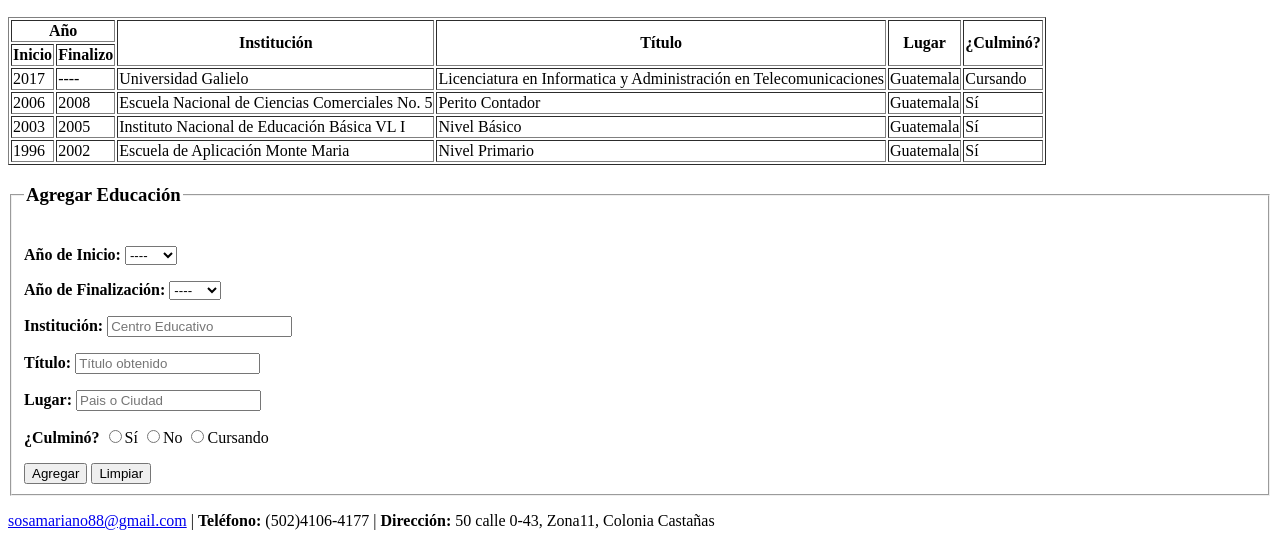
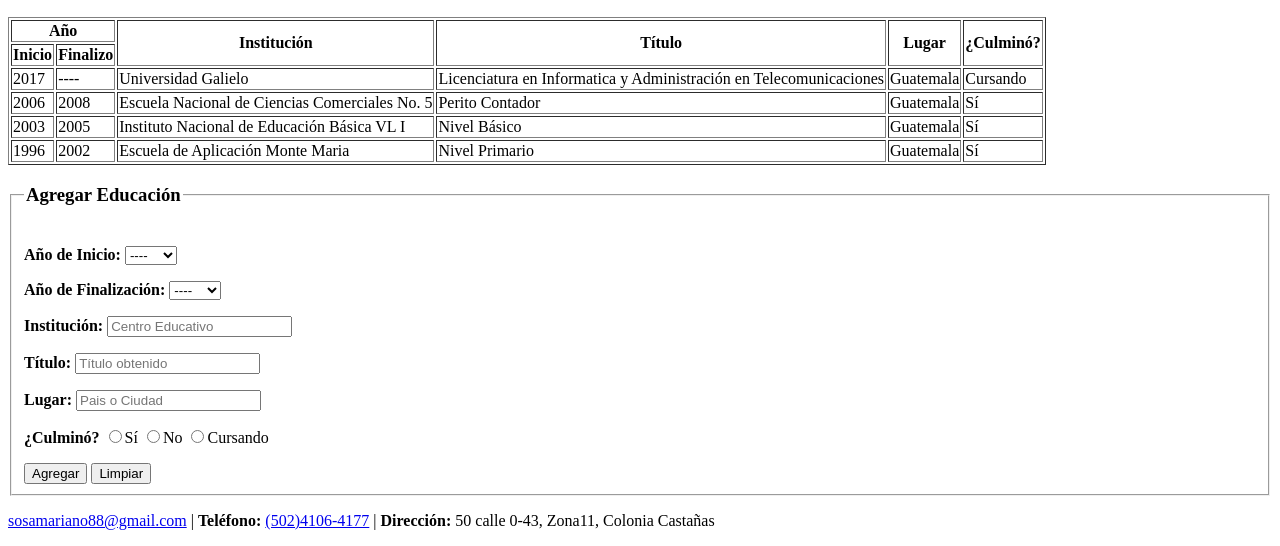
Before and after one commit to sosamariano88/DesarrolloWeb_NextU, a plain HTML site: page html/educacion.html in a window 1280 px wide. Shown: the part 553-1099 px from the top of the page. Drawn offline with Linux system fonts and the light colour scheme.

Commit message:
Cambios en el teléfono
Se realizo un cambio en el pie de pagina para la opcion de teléfono.

```diff
--- a/html/educacion.html
+++ b/html/educacion.html
@@ -189,7 +189,7 @@
     <!--Pie de página-->
     <footer>
       <p>
-        <a href="mailto:sosamariano88@gmail.com?subject=Contactame">sosamariano88@gmail.com</a> | <strong>Tel&eacute;fono: </strong>(502)4106-4177 | <strong>Direcci&oacute;n: </strong>50 calle 0-43, Zona11, Colonia Casta&ntilde;as
+        <a href="mailto:sosamariano88@gmail.com?subject=Contactame">sosamariano88@gmail.com</a> | <strong>Tel&eacute;fono: </strong><a href="tel:+50241064177">(502)4106-4177</a> | <strong>Direcci&oacute;n: </strong>50 calle 0-43, Zona11, Colonia Casta&ntilde;as
       </p>
     </footer>
   </body>
```
Also changed, not shown: html/experiencia.html (+1 -1 lines), index.html (+1 -1 lines).
